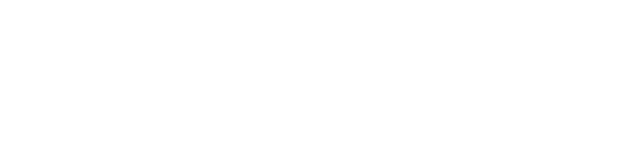
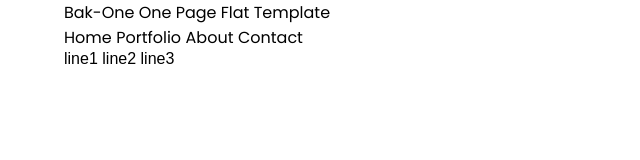
Before and after one commit to bamithaxioned/Bak-One, a plain HTML site: page index.html in a window 1280 px wide. Shown: the whole page, without its empty margins (0-640 px from the left). Drawn offline with Linux system fonts and the light colour scheme.

Commit message:
Header Html Added

```diff
--- a/index.html
+++ b/index.html
@@ -36,7 +36,24 @@
   <div class="container">
     <!--header section start-->
     <header>
-
+      <div class="wrapper">
+        <h1 class="main-heading">
+          <a href="index.html" class="back-heading-titie" title="BAK-ONE">Bak-One <span class="heading">One Page Flat Template</span></a>
+        </h1>
+        <nav>
+          <ul class="navigation">
+            <li class="navigation-list"><a href="index.html" class="navigation-link" title="Home">Home</a></li>
+            <li class="navigation-list"><a href="#portfolio" class="navigation-link" title="Portfolio">Portfolio</a></li>
+            <li class="navigation-list"><a href="#about" class="navigation-link" title="About">About</a></li>
+            <li class="navigation-list"><a href="#contact" class="navigation-link" title="Contact">Contact</a></li>
+          </ul>
+        </nav>
+        <div class="hamburger">
+          <span class="line line1">line1</span>
+          <span class="line line2">line2</span>
+          <span class="line line3">line3</span>
+        </div>
+      </div>
     </header>
     <!--header section end-->
     <!--main section start-->
```
